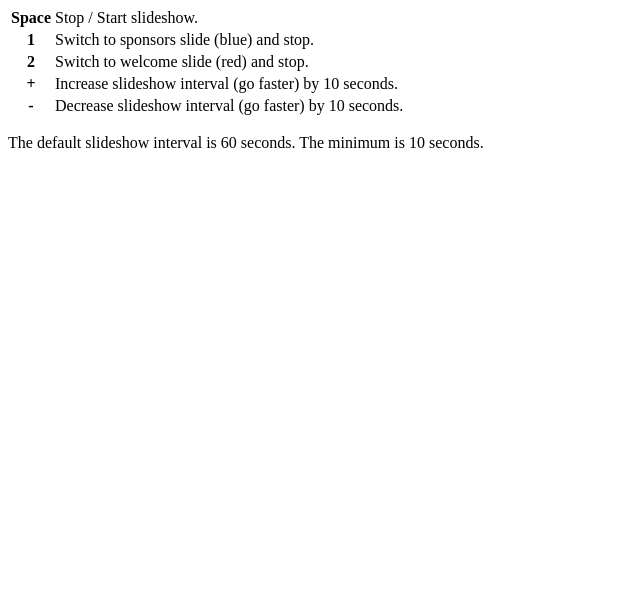
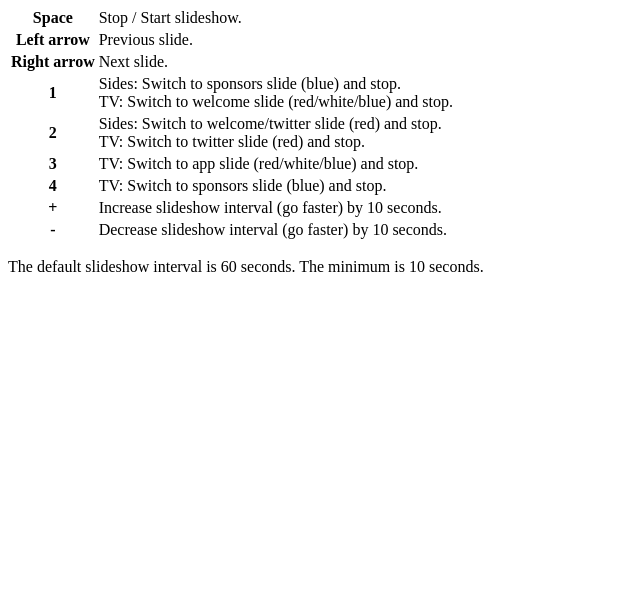
Before and after one commit to ghengeveld/ngnl-beamer-visuals, a plain HTML site: page index.html in a window 1280 px wide. Shown: the part 194-800 px from the top of the page, without its empty margins (0-640 px from the left). Drawn offline with Linux system fonts and the light colour scheme.

Commit message:
Allow navigating between slides with arrow keys.

```diff
--- a/index.html
+++ b/index.html
@@ -10,18 +10,41 @@
   <li><a href="sides.html">Side beamers</a></li>
   <li><a href="tv.html">TV displays</a></li>
 </ul>
-<h1>Keyboard shortcuts</h1>
+<h1>Keyboard shortcuts (sides and TV only)</h1>
 <table>
   <tr>
     <th>Space</th>
     <td>Stop / Start slideshow.</td>
   </tr>
   <tr>
+    <th>Left arrow</th>
+    <td>Previous slide.</td>
+  </tr>
+  <tr>
+    <th>Right arrow</th>
+    <td>Next slide.</td>
+  </tr>
+  <tr>
     <th>1</th>
-    <td>Switch to sponsors slide (blue) and stop.</td>
+    <td>
+      Sides: Switch to sponsors slide (blue) and stop.<br>
+      TV: Switch to welcome slide (red/white/blue) and stop.
+    </td>
   </tr>
+  <tr>
     <th>2</th>
-    <td>Switch to welcome slide (red) and stop.</td>
+    <td>
+      Sides: Switch to welcome/twitter slide (red) and stop.<br>
+      TV: Switch to twitter slide (red) and stop.
+    </td>
+  </tr>
+  <tr>
+    <th>3</th>
+    <td>TV: Switch to app slide (red/white/blue) and stop.</td>
+  </tr>
+  <tr>
+    <th>4</th>
+    <td>TV: Switch to sponsors slide (blue) and stop.</td>
   </tr>
   <tr>
     <th>+</th>
```
Also changed, not shown: scripts/sides.js (+7 -2 lines), scripts/tv.js (+7 -1 lines).
